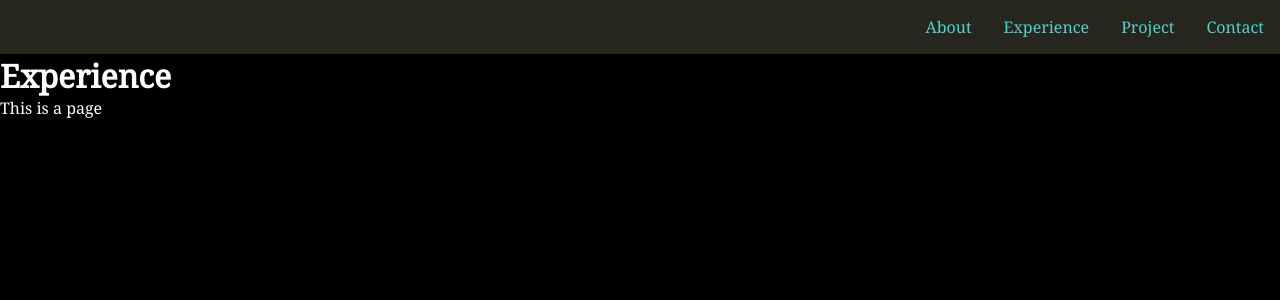
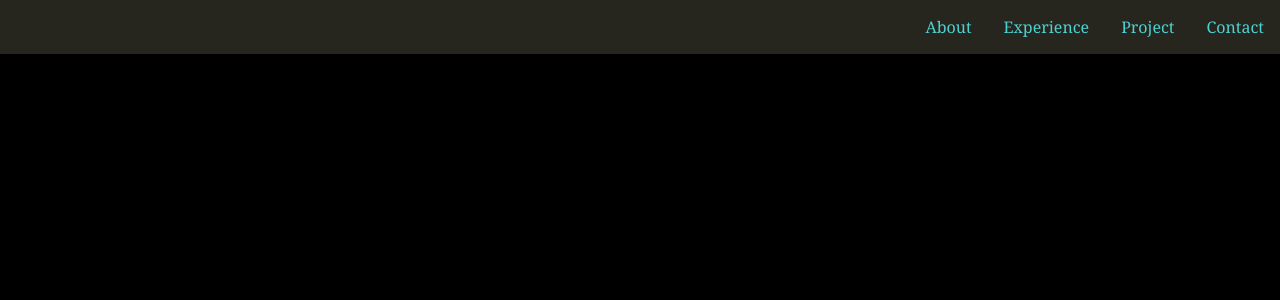
Before and after one commit to AbielKiflu/portfolio, a React (Create React App) app: page /experience in a window 1280 px wide. Shown: the top 300 px of the page. Built offline with nearby package versions, Linux system fonts and the light colour scheme.

Commit message:
add css to pages

```diff
--- a/src/pages/About.js
+++ b/src/pages/About.js
@@ -1,12 +1,7 @@
 import React from "react";
-
+import "./about.css";
 const About = () => {
-  return (
-    <div>
-      <h1 style={{ color: "white" }}>About</h1>
-      <p style={{ color: "white" }}>This is a page</p>
-    </div>
-  );
+  return <div className="container"></div>;
 };
 
 export default About;
--- a/src/pages/Contact.js
+++ b/src/pages/Contact.js
@@ -3,14 +3,7 @@ import Progress from "../components/progress/Progress";
 import "./test.css";
 
 const Contact = () => {
-  return (
-    <div>
-      <h1 style={{ color: "white" }}>Contact</h1>
-      <div className="scene">
-        <div className="cards">Hi there</div>
-      </div>
-    </div>
-  );
+  return <div className="container"></div>;
 };
 
 export default Contact;
--- a/src/pages/Experience.js
+++ b/src/pages/Experience.js
@@ -1,10 +1,5 @@
 const Experience = () => {
-  return (
-    <div>
-      <h1 style={{ color: "white" }}>Experience</h1>
-      <p style={{ color: "white" }}>This is a page</p>
-    </div>
-  );
+  return <div className="container"></div>;
 };
 
 export default Experience;
--- a/src/pages/Project.js
+++ b/src/pages/Project.js
@@ -1,10 +1,5 @@
 const Project = () => {
-  return (
-    <div>
-      <h1 style={{ color: "white" }}>Project</h1>
-      <p style={{ color: "white" }}>This is a page</p>
-    </div>
-  );
+  return <div className="container"></div>;
 };
 
 export default Project;
--- /dev/null
+++ b/src/pages/about.css
@@ -0,0 +1,3 @@
+.container {
+  padding: 0.5rem;
+}
--- /dev/null
+++ b/src/pages/contact.css
@@ -0,0 +1,3 @@
+.container {
+  padding: 0.5rem;
+}
--- /dev/null
+++ b/src/pages/experience.css
@@ -0,0 +1,3 @@
+.container {
+  padding: 0.5rem;
+}
--- /dev/null
+++ b/src/pages/projects.css
@@ -0,0 +1,3 @@
+.container {
+  padding: 0.5rem;
+}
```
